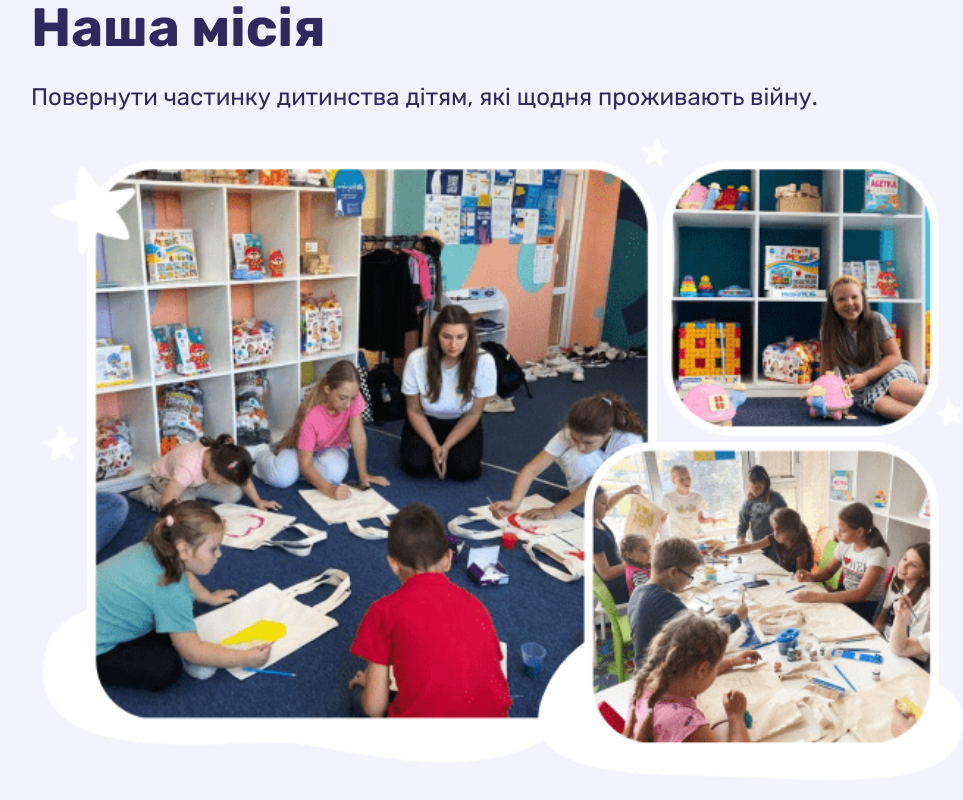
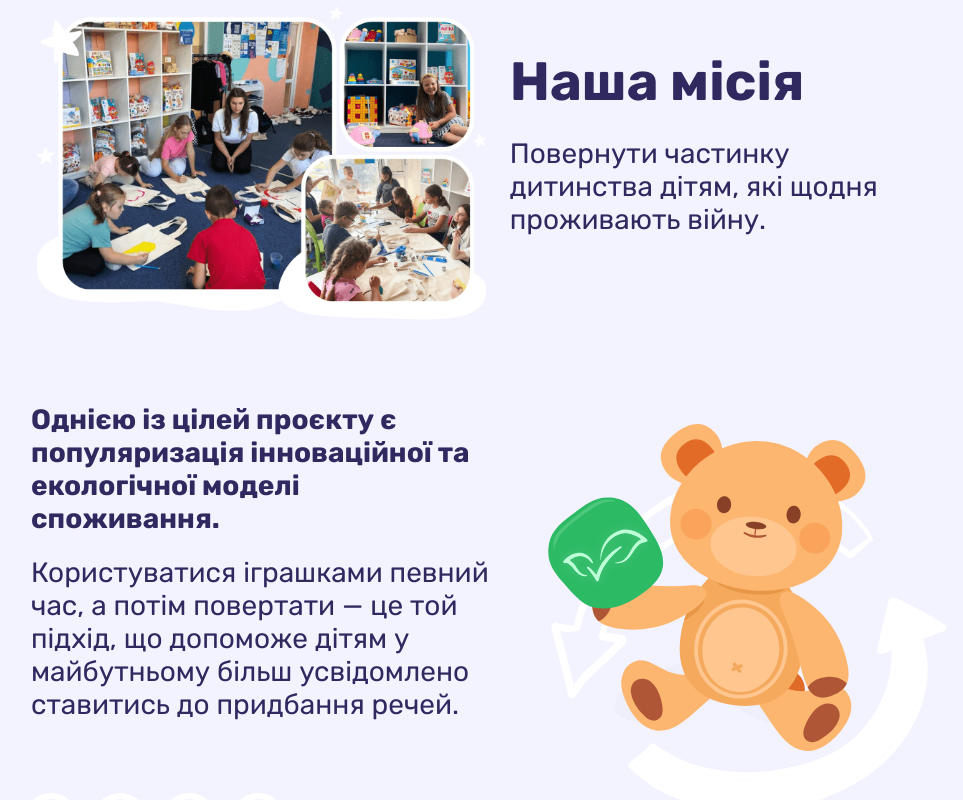
Before and after one commit to Vi7ality/igrashki, a React (Vite) app: page /about in a window 1280 px wide. Shown: the part 1100-1900 px from the top of the page, without its empty margins (139-1102 px from the left). Built offline with nearby package versions, Linux system fonts and the light colour scheme.

Commit message:
Mission section tablet styles added

```diff
--- a/src/pages/AboutUs/components/Mission/Mission.styled.ts
+++ b/src/pages/AboutUs/components/Mission/Mission.styled.ts
@@ -1,55 +1,107 @@
 import styled from "styled-components";
-import waveLine from '../../assets/wave-line.svg'
+import waveLine from "../../assets/wave-line.svg";
 
 export const SectionStyled = styled.section`
   padding-top: 30px;
   padding-bottom: 30px;
-`
+
+  @media ${(props) => props.theme.device.tablet} {
+    padding-top: 40px;
+    padding-bottom: 40px;
+  }
+`;
 
 export const ContentTop = styled.div`
   display: flex;
   flex-direction: column;
   gap: 20px;
+  margin-bottom: 40px;
 
-margin-bottom: 40px;
-`
+  @media ${(props) => props.theme.device.tablet} {
+    flex-direction: row-reverse;
+    width: 878px;
+
+    margin-bottom: 81px;
+  }
+`;
+
+export const FlexWrap = styled.div`
+  @media ${(props) => props.theme.device.tablet} {
+    padding-top: 44px;
+    padding-bottom: 68px;
+  }
+`;
 
 export const TextStyled = styled.p`
   font-size: 24px;
   margin-top: 20px;
-`
 
-export const ImageStyled = styled.img`
+  @media ${(props) => props.theme.device.tablet} {
+    font-size: 28px;
+  }
+`;
+
+export const CollageImg = styled.img`
   width: 350px;
   height: 243px;
-`
+
+  @media ${(props) => props.theme.device.tablet} {
+    width: 460px;
+    height: 319px;
+  }
+`;
 
 export const ContentBottom = styled.div`
   display: flex;
+
+  @media ${props => props.theme.device.mobile} {
     flex-direction: column;
     gap: 98px;
+  }
 
-`
+  @media ${props => props.theme.device.tablet}{
+    width: 923px;
+    gap: 45px;
+  }
+
+
+`;
 
 export const WrapText = styled.div`
   position: relative;
   &::after {
-    content: '';
+    content: "";
     background-image: url(${waveLine});
     width: 282px;
     height: 21px;
     position: absolute;
-
     left: 0;
     bottom: -61px;
+
+    @media ${(props) => props.theme.device.tablet}{
+        bottom: 0;
     }
-`
+  }
+
+   @media ${(props) => props.theme.device.tablet} {
+    width: 460px;
+   }
+`;
 
 export const TextBold = styled.p`
-font-weight: ${props => props.theme.fontWeights.bold};
+  font-weight: ${(props) => props.theme.fontWeights.bold};
   font-size: 24px;
-`
+
+   @media ${(props) => props.theme.device.tablet} {
+    font-size: 28px;
+   }
+`;
 export const BearImg = styled.img`
   width: 346px;
   height: 339px;
-`
+
+  @media ${(props) => props.theme.device.tablet} {
+    width: 418px;
+  height: 411px;
+  }
+`;
--- a/src/pages/AboutUs/components/Mission/index.tsx
+++ b/src/pages/AboutUs/components/Mission/index.tsx
@@ -2,8 +2,10 @@ import { SectionTitle } from "../../../../shared/CommonStyles/CommonStyles.style
 import Container from "../../../../shared/Container";
 import {
   BearImg,
+  CollageImg,
   ContentBottom,
   ContentTop,
+  FlexWrap,
   SectionStyled,
   TextBold,
   TextStyled,
@@ -17,11 +19,11 @@ const Mission = () => {
     <SectionStyled>
       <Container>
         <ContentTop>
-          <div>
+          <FlexWrap>
             <SectionTitle style={{ textAlign: "start" }}>Наша місія</SectionTitle>
             <TextStyled>Повернути частинку дитинства дітям, які щодня проживають війну.</TextStyled>
-          </div>
-          <img src={photoCollage}></img>
+          </FlexWrap>
+          <CollageImg src={photoCollage}></CollageImg>
         </ContentTop>
         <ContentBottom>
           <WrapText>
```
Also changed, not shown: src/pages/AboutUs/assets/taddybear.svg. Lines whose indentation alone changed are shown as unchanged.
